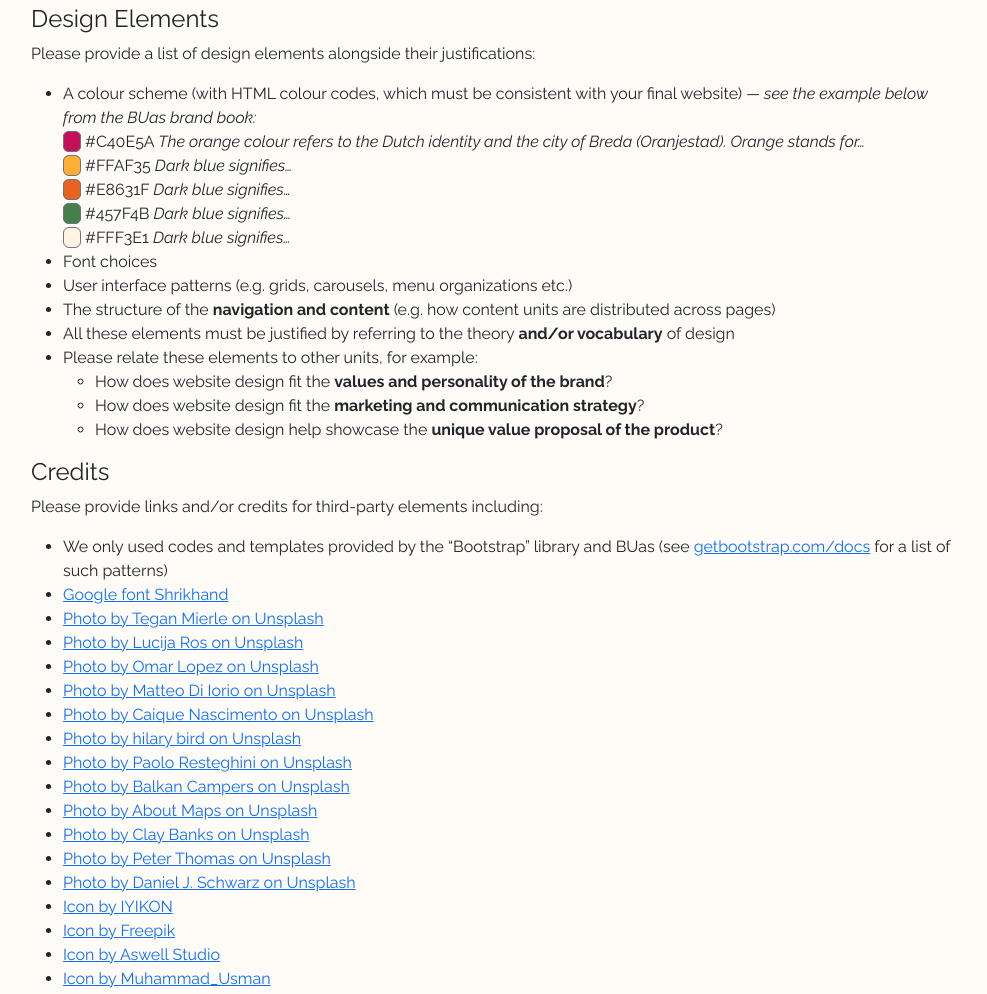
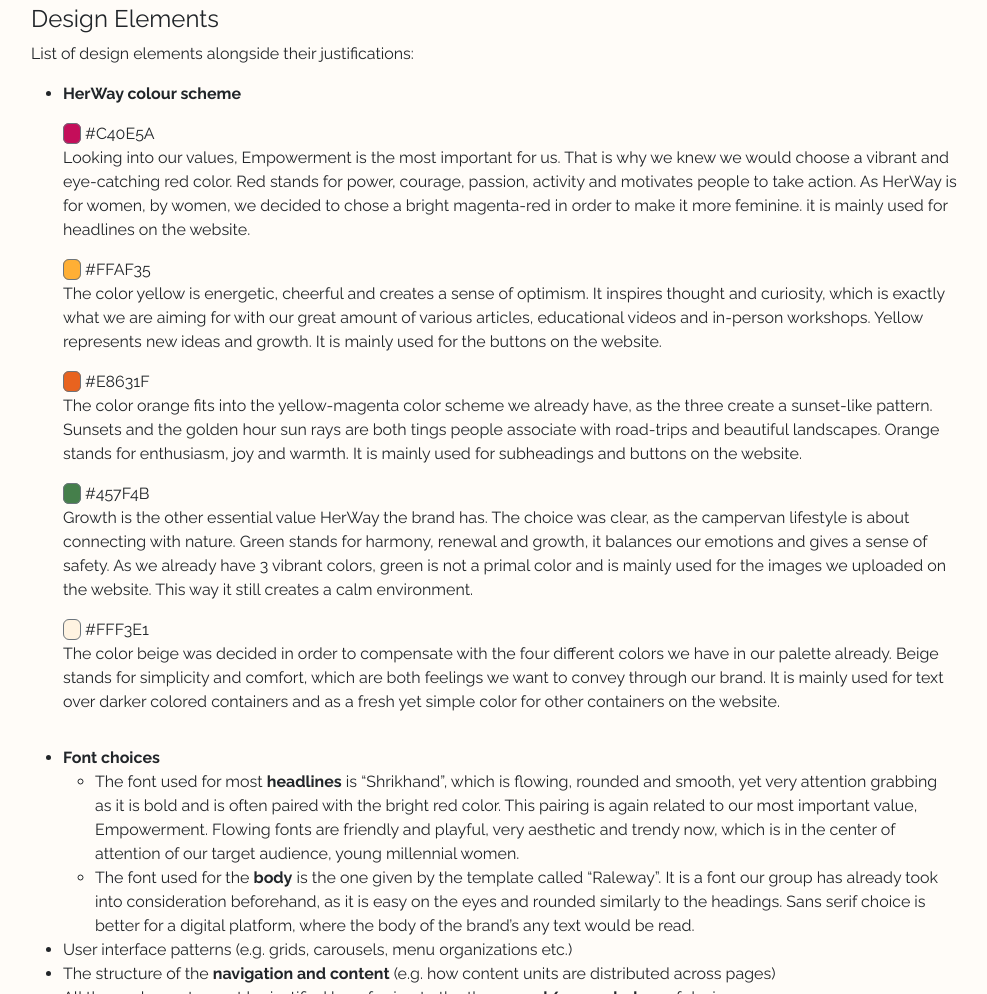
Before and after one commit to herway-github-io/HerWay, a plain HTML site: page corporate.html in a window 1280 px wide. Shown: the part 886-1880 px from the top of the page, without its empty margins (241-1228 px from the left). Drawn offline with nearby package versions, Linux system fonts and the light colour scheme; a web font is replaced by a local one.

Commit message:
Update corporate.html

```diff
--- a/corporate.html
+++ b/corporate.html
@@ -149,40 +149,42 @@
 
           <h2 id="production" class="mt-5">Production</h2>
           <h4 id="production-1" class="mt-2">Design Elements</h4>
-          <p>Please provide a list of design elements alongside their justifications:</p>
+          <p>List of design elements alongside their justifications:</p>
           <ul>
             <li>
-              A colour scheme (with HTML colour codes, which must be consistent with your final website)
-              <em>&mdash; see the example below from the BUas brand book:</em>
-              <ul class="list-unstyled">
+              <strong>HerWay colour scheme</strong></li>
+              <ul class="list-unstyled py-3">
                 <li>
                   <span class="border border-secondary rounded px-2 me-1" style="background-color: #C40E5A;"></span>
                   #C40E5A
-                  <em>The orange colour refers to the Dutch identity and the city of Breda (Oranjestad). Orange stands for&hellip;</em>
+                  <p>Looking into our values, Empowerment is the most important for us. That is why we knew we would choose a vibrant and eye-catching red color. Red stands for power, courage, passion, activity and motivates people to take action. As HerWay is for women, by women, we decided to chose a bright magenta-red in order to make it more feminine. it is mainly used for headlines on the website.</p>
                 </li>
                 <li>
                   <span class="border border-secondary rounded px-2 me-1" style="background-color: #FFAF35;"></span>
                   #FFAF35
-                  <em>Dark blue signifies&hellip;</em>
+                  <p>The color yellow is energetic, cheerful and creates a sense of optimism. It inspires thought and curiosity, which is exactly what we are aiming for with our great amount of various articles, educational videos and in-person workshops. Yellow represents new ideas and growth. It is mainly used for the buttons on the website.</p>
                 </li>
 				    <li>
                   <span class="border border-secondary rounded px-2 me-1" style="background-color: #E8631F;"></span>
                   #E8631F
-                  <em>Dark blue signifies&hellip;</em>
+                  <p>The color orange fits into the yellow-magenta color scheme we already have, as the three create a sunset-like pattern. Sunsets and the golden hour sun rays are both tings people associate with road-trips and beautiful landscapes. Orange stands for enthusiasm, joy and warmth. It is mainly used for subheadings and buttons on the website.</p>
                 </li>
 				    <li>
                   <span class="border border-secondary rounded px-2 me-1" style="background-color: #457F4B;"></span>
                   #457F4B
-                  <em>Dark blue signifies&hellip;</em>
+                  <p>Growth is the other essential value HerWay the brand has. The choice was clear, as the campervan lifestyle is about connecting with nature. Green stands for harmony, renewal and growth, it balances our emotions and gives a sense of safety. As we already have 3 vibrant colors, green is not a primal color and is mainly used for the images we uploaded on the website. This way it still creates a calm environment. </p>
                 </li>
 				    <li>
                   <span class="border border-secondary rounded px-2 me-1" style="background-color: #FFF3E1;"></span>
                   #FFF3E1
-                  <em>Dark blue signifies&hellip;</em>
+                  <p>The color beige was decided in order to compensate with the four different colors we have in our palette already. Beige stands for simplicity and comfort, which are both feelings we want to convey through our brand. It is mainly used for text over darker colored containers and as a fresh yet simple color for other containers on the website. </p>
                 </li>
               </ul>
-            </li>
-            <li>Font choices</li>
+            <li><strong>Font choices</strong></li>
+			  <ul>
+			  <li>The font used for most <strong>headlines</strong> is “Shrikhand”, which is flowing, rounded and smooth, yet very attention grabbing as it is bold and is often paired with the bright red color. This pairing is again related to our most important value, Empowerment. Flowing fonts are friendly and playful, very aesthetic and trendy now, which is in the center of attention of our target audience, young millennial women.</li>
+			  <li>The font used for the <strong>body</strong> is the one given by the template called “Raleway”. It is a font our group has already took into consideration beforehand, as it is easy on the eyes and rounded similarly to the headings. Sans serif choice is better for a digital platform, where the body of the brand’s any text would be read.</li>
+			  </ul>
             <li>User interface patterns (e.g. grids, carousels, menu organizations etc.)</li>
             <li>The structure of the <strong>navigation and content</strong> (e.g. how content units are distributed across pages)</li>
             <li>All these elements must be justified by referring to the theory <strong>and/or vocabulary</strong> of design</li>
@@ -239,10 +241,10 @@
 
           <h2 id="marketing" class="mt-5">Marketing</h2>
           <h4 id="marketing-1" class="mt-2">Context of campaign and promotional activities</h4>
-          <p>Explain the context of the campaign is (What the campaign is about, what the message is, which promotional activities were executed). In addition, present the objectives as mentioned in the Communication & Media Plan.</p>
-          <p>Explain and justify the chosen channels/platforms used and show there is a solid connection to the objectives established in the Communication & Media Plan.</p>
+          <p>Explain the context of the campaign is (What the campaign is about, what the message is, which promotional activities were executed). In addition, present the objectives as mentioned in the Communication and Media Plan.</p>
+          <p>Explain and justify the chosen channels/platforms used and show there is a solid connection to the objectives established in the Communication and Media Plan.</p>
           <h4 id="marketing-2" class="mt-4">Learning Points</h4>
-          <p>Identify and justify your learning point (based on the Communication & Media Plan). What did you learn during the duration of the project concerning the campaign? What worked and what didn’t? What went as expected and what didn’t? What would you do differently? Reflect on the past work and describe what you learned.</p>
+          <p>Identify and justify your learning point (based on the Communication and Media Plan). What did you learn during the duration of the project concerning the campaign? What worked and what didn’t? What went as expected and what didn’t? What would you do differently? Reflect on the past work and describe what you learned.</p>
           <h4 id="marketing-3" class="mt-4">Future Planning</h4>
           <p>Reflection on what has been done and describe in detail what you would do if the project would continue.</p>
           <p>Describe in detail your future recommendations if the campaign would be continued.</p>
```
